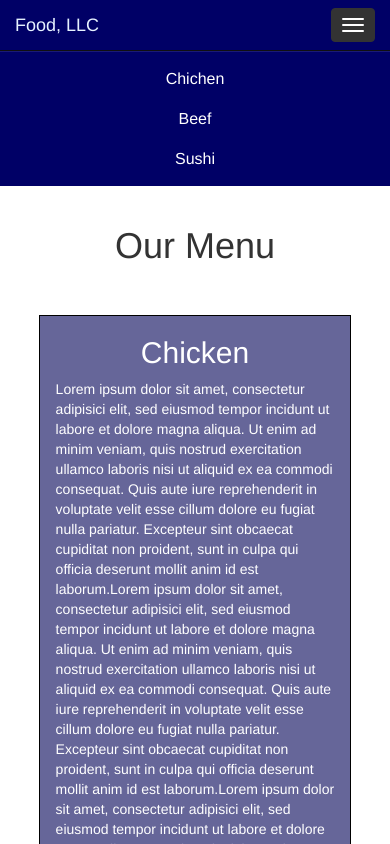
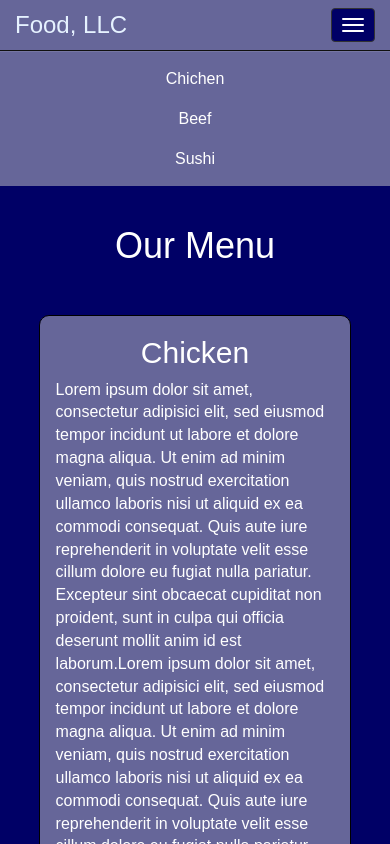
Before and after one commit to Violetanya/coursera-assignment, a plain HTML site: page index.html in a window 390 px wide. Both pictures are taken after a click on the button "Toggle navigation". Shown: the top 844 px of the page. Drawn offline with Linux system fonts and the light colour scheme.

Commit message:
correction

```diff
--- a/css/styles.css
+++ b/css/styles.css
@@ -1,8 +1,15 @@
 
 
+body {
+  font-size: 16px;
+  color: #fff;
+  background-color: #000066;
+  font-family: 'Oxygen', sans-serif;
+
+}
 
 #header-nav{
-	background-color:#000066;
+	background-color:#666699;
 	color:#fff;
 	font-size:16px;
 	border-radius: 0;
@@ -11,6 +18,7 @@
 
 #brand-nav{
 	color:white;
+	font-size:1.5em;
 }
 
 #brand-nav:hover{
@@ -22,20 +30,18 @@
 
 #nav-item:hover{
 	color:#e6f2ff;
+	background-color: #000066;
 }
 
-.navbar-default .navbar-toggle {
-  border-color: #563D7C;
+.navbar-inverse .navbar-toggle:focus, .navbar-inverse .navbar-toggle:hover {
+	background-color:#000066;
 }
 
-.navbar-default .navbar-toggle:hover,
-.navbar-default .navbar-toggle:focus {
-  background-color: #563D7C;
-}
 
 .description{
 	background-color: #666699;
 	border: 1px solid black;
+	border-radius: 10px;
 	color:white;
 	font-size:1em;
 	padding:0 5% 5% 5%;
--- a/index.html
+++ b/index.html
@@ -32,7 +32,8 @@
 
     <!-- Collect the nav links, forms, and other content for toggling -->
     <div class="collapse navbar-collapse" id="bs-example-navbar-collapse-1">
-      <ul class="nav navbar-nav navbar-right visible-xs text-center">
+      <ul class="nav navbar-nav visible-xs text-center">
+
         <li><a id="nav-item" href="#">Chichen</a></li>
         <li><a id="nav-item" href="#">Beef</a></li>
         <li><a id="nav-item" href="#">Sushi</a></li>
@@ -47,7 +48,7 @@
 		<h1 class="text-center">Our Menu</h1>
 	</div>
 
-	<section class="row chicken section">
+	<section class="row">
   		<div class="chicken-section">
         <div class="description col-md-12 col-sm-12 col-xs-12">
         	<h2 class="text-center">Chicken</h2>
```
